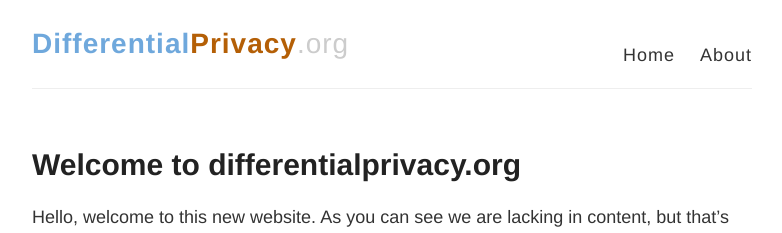
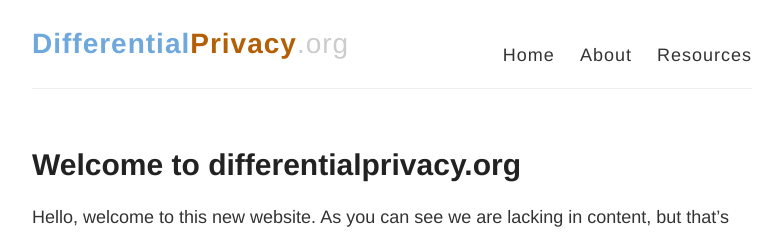
Before and after one commit to differentialprivacy/differentialprivacy, a Jekyll site: the page built from index.html, in a window 1280 px wide. Shown: the top 233 px of the page, without its empty margins (248-1030 px from the left). Built offline with Jekyll 4.4.1, drawn with Linux system fonts in a browser that asks for light colours.

Commit message:
adding resources tab

```diff
--- a/_layouts/default.html
+++ b/_layouts/default.html
@@ -32,6 +32,7 @@
           <nav>
             <a href="{{ site.baseurl }}/">Home</a>
             <a href="{{ site.baseurl }}/about">About</a>
+			<a href="{{ site.baseurl }}/resources">Resources</a>
           </nav>
         </header>
       </div>
```
